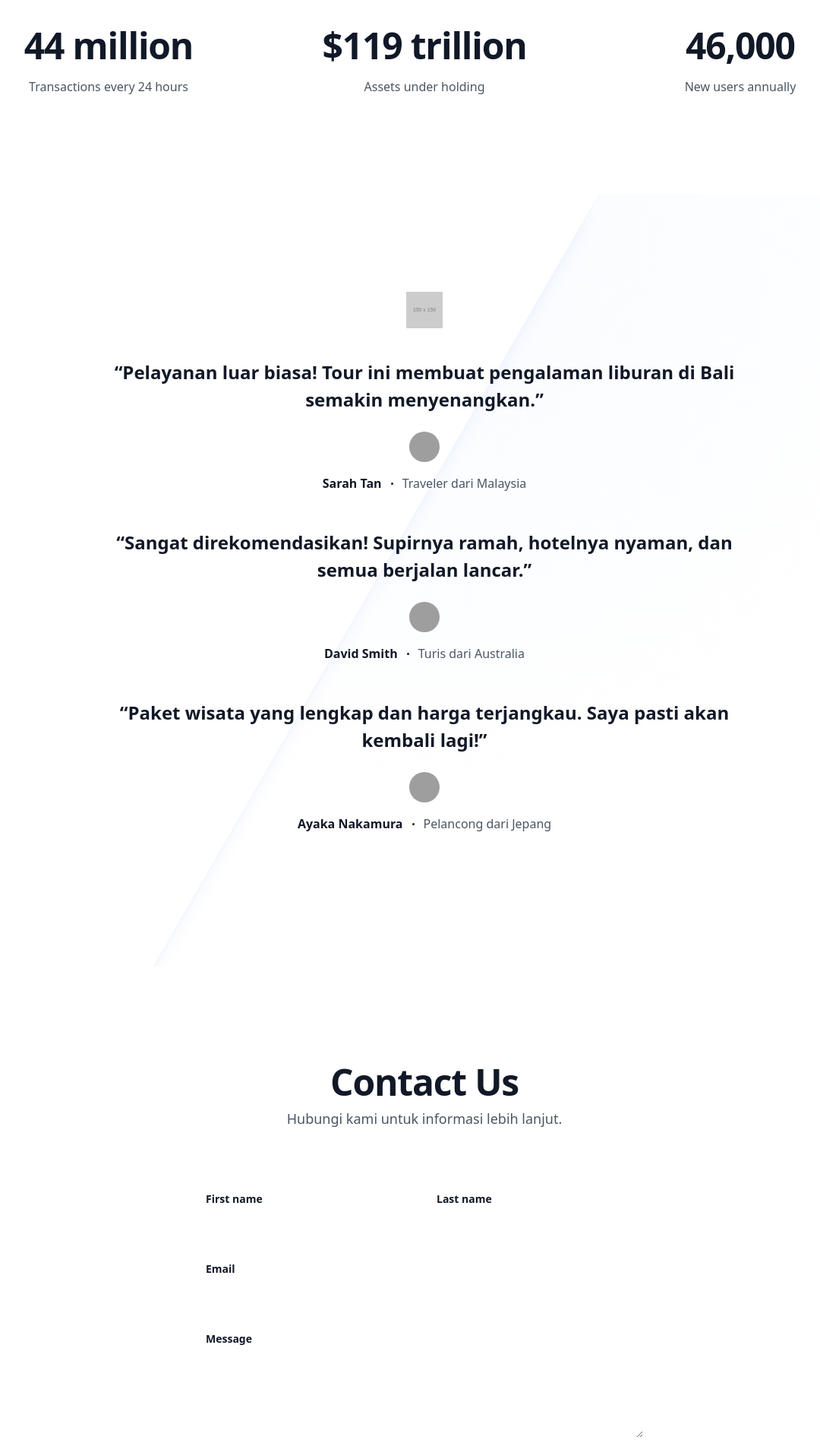
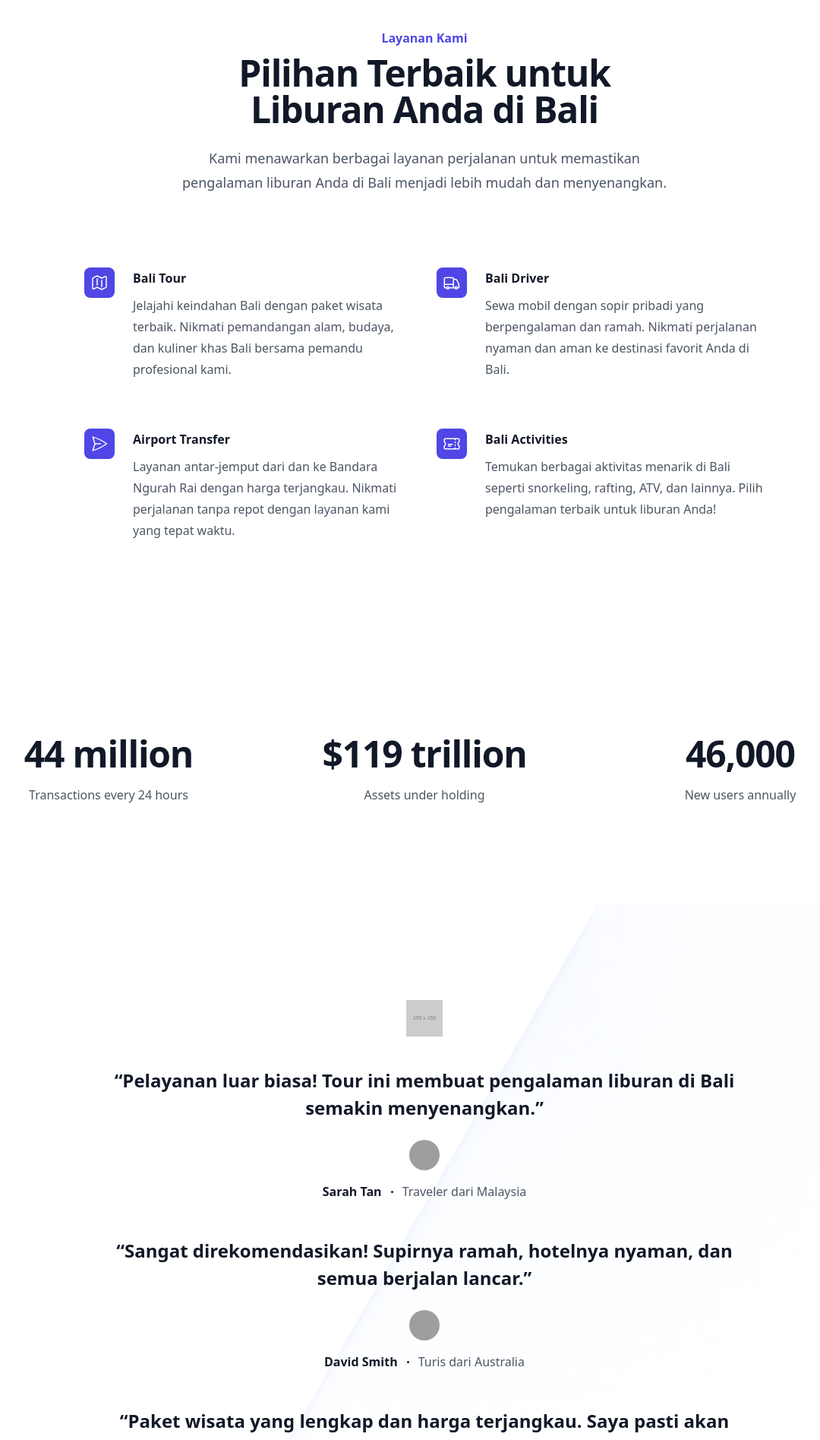
Before and after one commit to Ruslanwest/bali-tour-travel, a React (Create React App) app in the folder frontend/: page / in a window 1280 px wide. Shown: the part 880-2775 px from the top of the page at 76% size, without its empty margins (81-1161 px from the left). Built offline with nearby package versions, Linux system fonts and the light colour scheme; grey boxes are pictures that could not be loaded.

Commit message:
Penambahan Feature

```diff
--- a/frontend/src/App.js
+++ b/frontend/src/App.js
@@ -4,12 +4,14 @@
 import StatsSection from './components/StatsSection';
 import Testimony from './components/Testimony';
 import Contact from "./components/Contact";
+import Features from "./components/Features";
 
 
 const App = () => {
   return (
     <Router>
       <Navbar />
+      <Features />
       <StatsSection />
       <Testimony />
       <Contact />
--- a/frontend/src/components/Contact.jsx
+++ b/frontend/src/components/Contact.jsx
@@ -35,7 +35,7 @@
               id="first-name"
               name="first-name"
               type="text"
-              className="mt-2 block w-full rounded-md border-gray-300 p-2 text-gray-900"
+              className="mt-2 block w-full rounded-md border border-gray-300 p-2 text-gray-900"
             />
           </div>
           <div>
@@ -46,7 +46,7 @@
               id="last-name"
               name="last-name"
               type="text"
-              className="mt-2 block w-full rounded-md border-gray-300 p-2 text-gray-900"
+              className="mt-2 block w-full rounded-md border border-gray-300 p-2 text-gray-900"
             />
           </div>
           <div className="sm:col-span-2">
@@ -57,7 +57,7 @@
               id="email"
               name="email"
               type="email"
-              className="mt-2 block w-full rounded-md border-gray-300 p-2 text-gray-900"
+              className="mt-2 block w-full rounded-md border border-gray-300 p-2 text-gray-900"
             />
           </div>
           <div className="sm:col-span-2">
@@ -68,7 +68,7 @@
               id="message"
               name="message"
               rows={4}
-              className="mt-2 block w-full rounded-md border-gray-300 p-2 text-gray-900"
+              className="mt-2 block w-full rounded-md border border-gray-300 p-2 text-gray-900"
             />
           </div>
         </div>
--- /dev/null
+++ b/frontend/src/components/Features.jsx
@@ -0,0 +1,63 @@
+
+import React from 'react'
+import { TruckIcon, PaperAirplaneIcon, TicketIcon, MapIcon } from '@heroicons/react/24/outline'
+
+const features = [
+  {
+    name: 'Bali Tour',
+    description:
+      'Jelajahi keindahan Bali dengan paket wisata terbaik. Nikmati pemandangan alam, budaya, dan kuliner khas Bali bersama pemandu profesional kami.',
+    icon: MapIcon, // Ikon peta untuk tur
+  },
+  {
+    name: 'Bali Driver',
+    description:
+      'Sewa mobil dengan sopir pribadi yang berpengalaman dan ramah. Nikmati perjalanan nyaman dan aman ke destinasi favorit Anda di Bali.',
+    icon: TruckIcon, // Ikon mobil untuk layanan driver
+  },
+  {
+    name: 'Airport Transfer',
+    description:
+      'Layanan antar-jemput dari dan ke Bandara Ngurah Rai dengan harga terjangkau. Nikmati perjalanan tanpa repot dengan layanan kami yang tepat waktu.',
+    icon: PaperAirplaneIcon, // Ikon pesawat untuk airport transfer
+  },
+  {
+    name: 'Bali Activities',
+    description:
+      'Temukan berbagai aktivitas menarik di Bali seperti snorkeling, rafting, ATV, dan lainnya. Pilih pengalaman terbaik untuk liburan Anda!',
+    icon: TicketIcon, // Ikon tiket untuk aktivitas wisata
+  },
+]
+
+export default function Features() {
+  return (
+    <div className="bg-white py-24 sm:py-32">
+      <div className="mx-auto max-w-7xl px-6 lg:px-8">
+        <div className="mx-auto max-w-2xl lg:text-center">
+          <h2 className="text-base/7 font-semibold text-indigo-600">Layanan Kami</h2>
+          <p className="mt-2 text-pretty text-4xl font-semibold tracking-tight text-gray-900 sm:text-5xl lg:text-balance">
+            Pilihan Terbaik untuk Liburan Anda di Bali
+          </p>
+          <p className="mt-6 text-lg/8 text-gray-600">
+            Kami menawarkan berbagai layanan perjalanan untuk memastikan pengalaman liburan Anda di Bali menjadi lebih mudah dan menyenangkan.
+          </p>
+        </div>
+        <div className="mx-auto mt-16 max-w-2xl sm:mt-20 lg:mt-24 lg:max-w-4xl">
+          <dl className="grid max-w-xl grid-cols-1 gap-x-8 gap-y-10 lg:max-w-none lg:grid-cols-2 lg:gap-y-16">
+            {features.map((feature) => (
+              <div key={feature.name} className="relative pl-16">
+                <dt className="text-base/7 font-semibold text-gray-900">
+                  <div className="absolute left-0 top-0 flex size-10 items-center justify-center rounded-lg bg-indigo-600">
+                  {React.createElement(feature.icon, { className: "size-6 text-white", "aria-hidden": "true" })}
+                  </div>
+                  {feature.name}
+                </dt>
+                <dd className="mt-2 text-base/7 text-gray-600">{feature.description}</dd>
+              </div>
+            ))}
+          </dl>
+        </div>
+      </div>
+    </div>
+  )
+}
--- a/frontend/src/pages/Home.js
+++ b/frontend/src/pages/Home.js
@@ -1,13 +1,16 @@
 import React from "react";
 import Testimony from "../components/Testimony";
 import Contact from "../components/Contact";
-
+import Features from '../components/Features';
 
 const Home = () => {
   return (
     <div>
       {/* Bagian atas halaman */}
       <h1 className="text-center text-4xl font-bold my-8">Selamat Datang di Bali Tour Travel</h1>
+
+      {/* Bagian Isi Halaman */}
+      <Features />
 
       {/* Menampilkan Testimoni */}
       <Testimony />
```
